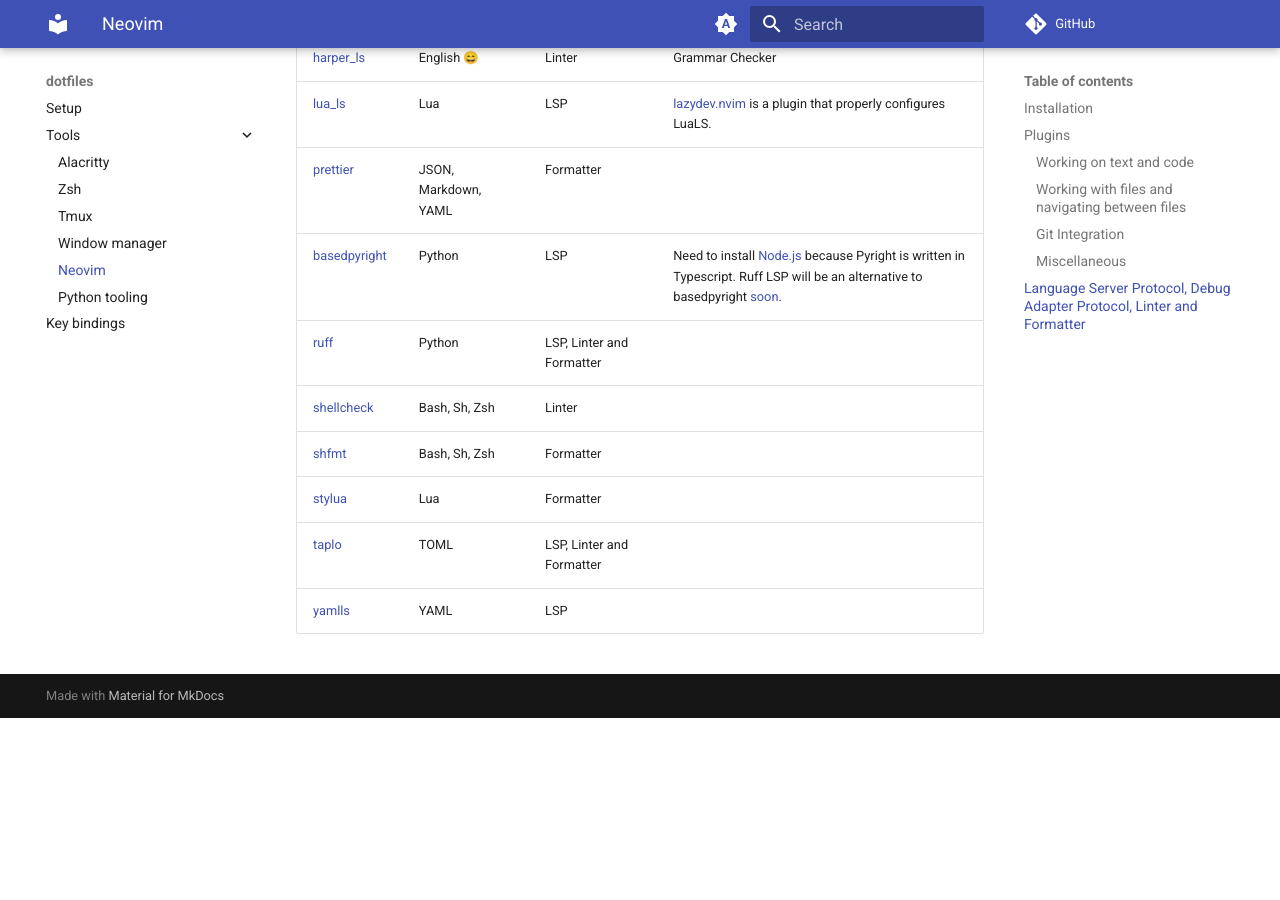
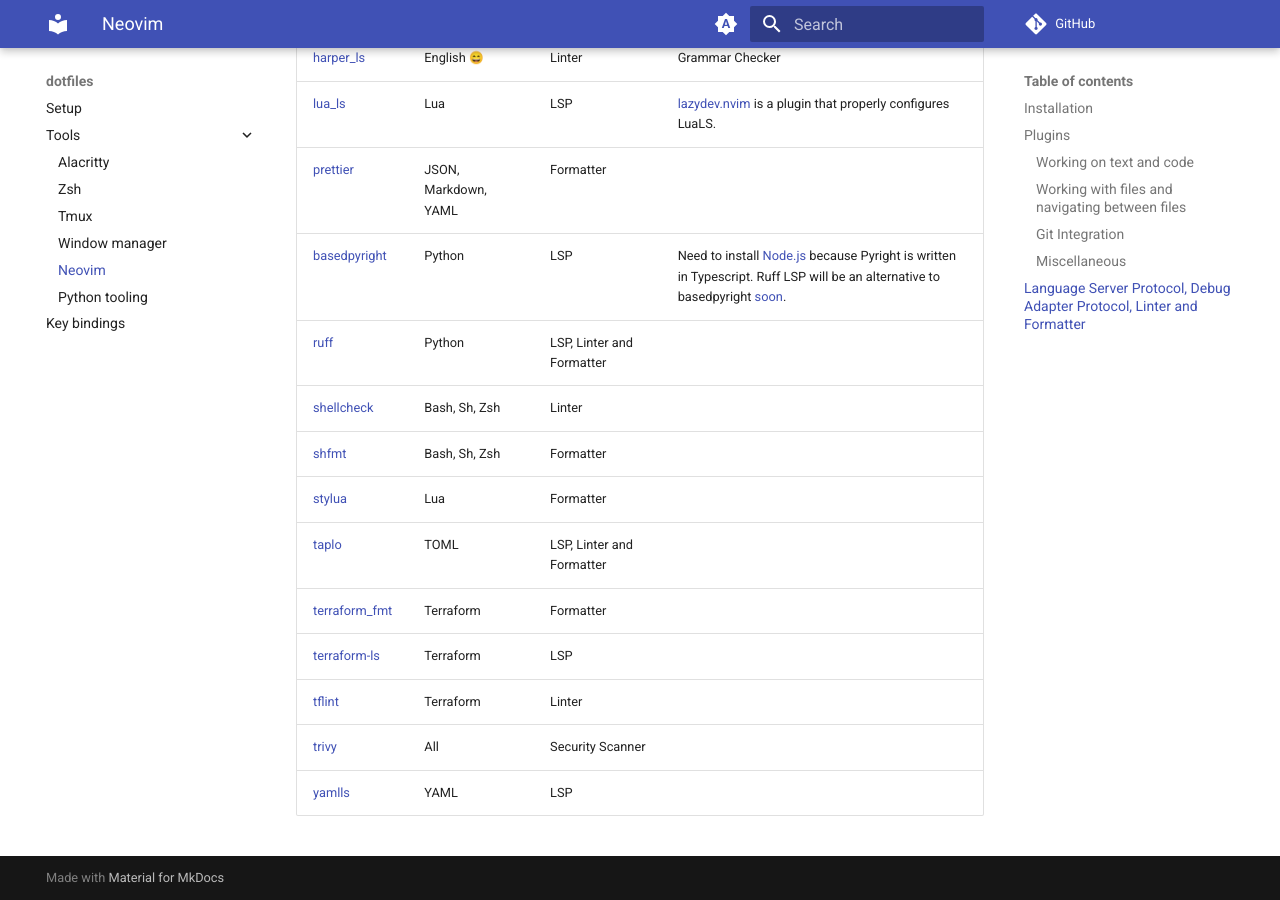
Before and after one commit to HieuDao-code/dotfiles, an MkDocs documentation site: the page built from docs/neovim.md, in a window 1280 px wide and 900 px high, scrolled down 3614 px. Built offline with MkDocs 1.6.1 and Material for MkDocs 9.7.7, drawn with Linux system fonts in a browser that asks for light colours; emoji names are drawn with the system emoji font; comment, search, counter and statistics services are not loaded; before the commit the page ends 4332 px from its top, so only the background shows below that.

Commit message:
terraform lsp linter fmt and security scanner

```diff
--- a/docs/neovim.md
+++ b/docs/neovim.md
@@ -85,17 +85,21 @@ I use the plugin manager [**lazy.nvim**](https://github.com/folke/lazy.nvim) to
 
 The LSP (Language Server Protocol), DAP (Debug Adapter Protocol), Linter and Formatter will be installed by the package manager [Mason](https://github.com/williamboman/mason.nvim) (with dependencies: [nvim-lspconfig](https://github.com/neovim/nvim-lspconfig), [mason-lspconfig.nvim](https://github.com/williamboman/mason-lspconfig.nvim), [mason-tool-installer.nvim](https://github.com/WhoIsSethDaniel/mason-tool-installer.nvim), [mason-nvim-dap.nvim](https://github.com/jay-babu/mason-nvim-dap.nvim)).
 
-| Name                                                               | Language             | Purpose                   | Notes                                                                                                                                                                                                                                  |
-| ------------------------------------------------------------------ | -------------------- | ------------------------- | -------------------------------------------------------------------------------------------------------------------------------------------------------------------------------------------------------------------------------------- |
-| [bashls](https://github.com/bash-lsp/bash-language-server)         | Bash, Sh, Zsh        | LSP                       | [shellcheck](https://github.com/koalaman/shellcheck), [shfmt](https://github.com/mvdan/sh)                                                                                                                                             |
-| [debugpy](https://github.com/microsoft/debugpy)                    | Python               | DAP                       |                                                                                                                                                                                                                                        |
-| [harper_ls](https://github.com/automattic/harper)                  | English :smile:      | Linter                    | Grammar Checker                                                                                                                                                                                                                        |
-| [lua_ls](https://github.com/LuaLS/lua-language-server)             | Lua                  | LSP                       | [lazydev.nvim](https://github.com/folke/lazydev.nvim) is a plugin that properly configures LuaLS.                                                                                                                                      |
-| [prettier](https://github.com/prettier/prettier)                   | JSON, Markdown, YAML | Formatter                 |                                                                                                                                                                                                                                        |
-| [basedpyright](https://github.com/DetachHead/basedpyright)         | Python               | LSP                       | Need to install [Node.js](https://github.com/nvm-sh/nvm#install--update-script) because Pyright is written in Typescript. Ruff LSP will be an alternative to basedpyright [soon](https://github.com/astral-sh/ruff/discussions/16455). |
-| [ruff](https://github.com/astral-sh/ruff)                          | Python               | LSP, Linter and Formatter |                                                                                                                                                                                                                                        |
-| [shellcheck](https://github.com/koalaman/shellcheck)               | Bash, Sh, Zsh        | Linter                    |                                                                                                                                                                                                                                        |
-| [shfmt](https://github.com/mvdan/sh)                               | Bash, Sh, Zsh        | Formatter                 |                                                                                                                                                                                                                                        |
-| [stylua](https://github.com/JohnnyMorganz/StyLua)                  | Lua                  | Formatter                 |                                                                                                                                                                                                                                        |
-| [taplo](https://github.com/tamasfe/taplo/tree/master)              | TOML                 | LSP, Linter and Formatter |                                                                                                                                                                                                                                        |
-| [yamlls](https://github.com/redhat-developer/yaml-language-server) | YAML                 | LSP                       |                                                                                                                                                                                                                                        |
+| Name                                                                        | Language             | Purpose                   | Notes                                                                                                                                                                                                                                  |
+| --------------------------------------------------------------------------- | -------------------- | ------------------------- | -------------------------------------------------------------------------------------------------------------------------------------------------------------------------------------------------------------------------------------- |
+| [bashls](https://github.com/bash-lsp/bash-language-server)                  | Bash, Sh, Zsh        | LSP                       | [shellcheck](https://github.com/koalaman/shellcheck), [shfmt](https://github.com/mvdan/sh)                                                                                                                                             |
+| [debugpy](https://github.com/microsoft/debugpy)                             | Python               | DAP                       |                                                                                                                                                                                                                                        |
+| [harper_ls](https://github.com/automattic/harper)                           | English :smile:      | Linter                    | Grammar Checker                                                                                                                                                                                                                        |
+| [lua_ls](https://github.com/LuaLS/lua-language-server)                      | Lua                  | LSP                       | [lazydev.nvim](https://github.com/folke/lazydev.nvim) is a plugin that properly configures LuaLS.                                                                                                                                      |
+| [prettier](https://github.com/prettier/prettier)                            | JSON, Markdown, YAML | Formatter                 |                                                                                                                                                                                                                                        |
+| [basedpyright](https://github.com/DetachHead/basedpyright)                  | Python               | LSP                       | Need to install [Node.js](https://github.com/nvm-sh/nvm#install--update-script) because Pyright is written in Typescript. Ruff LSP will be an alternative to basedpyright [soon](https://github.com/astral-sh/ruff/discussions/16455). |
+| [ruff](https://github.com/astral-sh/ruff)                                   | Python               | LSP, Linter and Formatter |                                                                                                                                                                                                                                        |
+| [shellcheck](https://github.com/koalaman/shellcheck)                        | Bash, Sh, Zsh        | Linter                    |                                                                                                                                                                                                                                        |
+| [shfmt](https://github.com/mvdan/sh)                                        | Bash, Sh, Zsh        | Formatter                 |                                                                                                                                                                                                                                        |
+| [stylua](https://github.com/JohnnyMorganz/StyLua)                           | Lua                  | Formatter                 |                                                                                                                                                                                                                                        |
+| [taplo](https://github.com/tamasfe/taplo/tree/master)                       | TOML                 | LSP, Linter and Formatter |                                                                                                                                                                                                                                        |
+| [terraform_fmt](https://developer.hashicorp.com/terraform/cli/commands/fmt) | Terraform            | Formatter                 |                                                                                                                                                                                                                                        |
+| [terraform-ls](https://github.com/hashicorp/terraform-ls)                   | Terraform            | LSP                       |                                                                                                                                                                                                                                        |
+| [tflint](https://github.com/terraform-linters/tflint)                       | Terraform            | Linter                    |                                                                                                                                                                                                                                        |
+| [trivy](]https://github.com/aquasecurity/trivy)                             | All                  | Security Scanner          |                                                                                                                                                                                                                                        |
+| [yamlls](https://github.com/redhat-developer/yaml-language-server)          | YAML                 | LSP                       |                                                                                                                                                                                                                                        |
```
Also changed, not shown: 5 other files.
